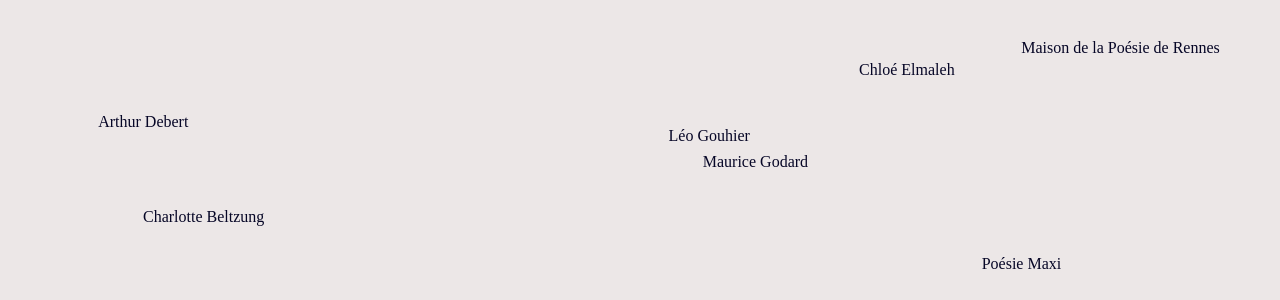
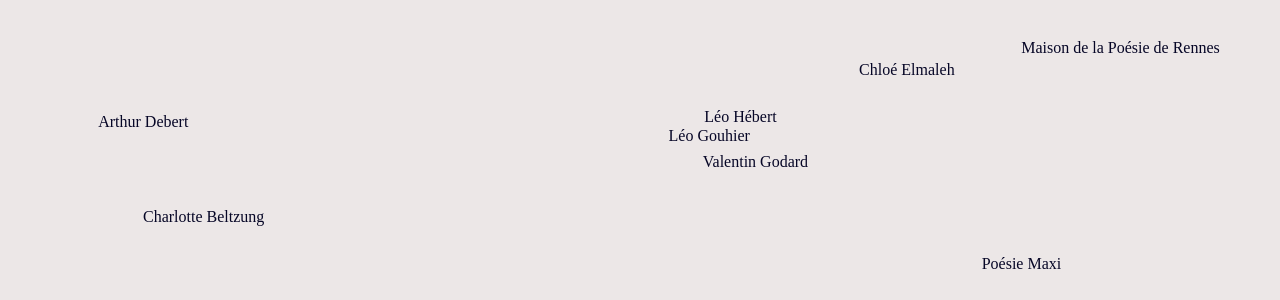
Before and after one commit to PQuod/pquod, a Jekyll site: the page built from liens.html, in a window 1280 px wide. Shown: the part 387-687 px from the top of the page. Built offline with Jekyll 4.4.1, drawn with Linux system fonts in a browser that asks for light colours; some web fonts are replaced.

Commit message:
Update liens.html

```diff
--- a/liens.html
+++ b/liens.html
@@ -7,7 +7,7 @@
   <div class="lien"><a href="https://minheekim.fr">Minhee Kim</a></div>
   <div class="lien"><a href="https://baptistefertillet.wixsite.com/site/">Baptiste Fertillet</a></div>
   <div class="lien"><a href="http://www.arthurdebert.fr/">Arthur Debert</a></div>
-  <div class="lien"><a href="https://mauricegodard.fr/">Maurice Godard</a></div>
+  <div class="lien"><a href="https://mauricegodard.fr/">Valentin Godard</a></div>
   <div class="lien"><a href="https://mrsumima.tumblr.com/">Léo Gouhier</a></div>
   <div class="lien"><a href="https://chelmaleh.wixsite.com/chloe">Chloé Elmaleh</a></div>
   <div class="lien"><a href="https://elsaescaffre.com/">Elsa Escaffre</a></div>
@@ -17,8 +17,8 @@
 <div class="lien"><a href="https://wman.monster">WMAN</a></div>
 <div class="lien"><a href="https://internetexploreur.com">Internet Exploreur</a></div>
 <div class="lien"><a href="https://charlottebeltzung.com/">Charlotte Beltzung</a></div>
-<div class="lien"><a href="https://https://poesiemaxi.hotglue.me/">Poésie Maxi</a></div>
-
+<div class="lien"><a href="https://poesiemaxi.hotglue.me/">Poésie Maxi</a></div>
+<div class="lien"><a href="http://leohebert.free.fr/">Léo Hébert</a></div>
 </div>
 
 
```
